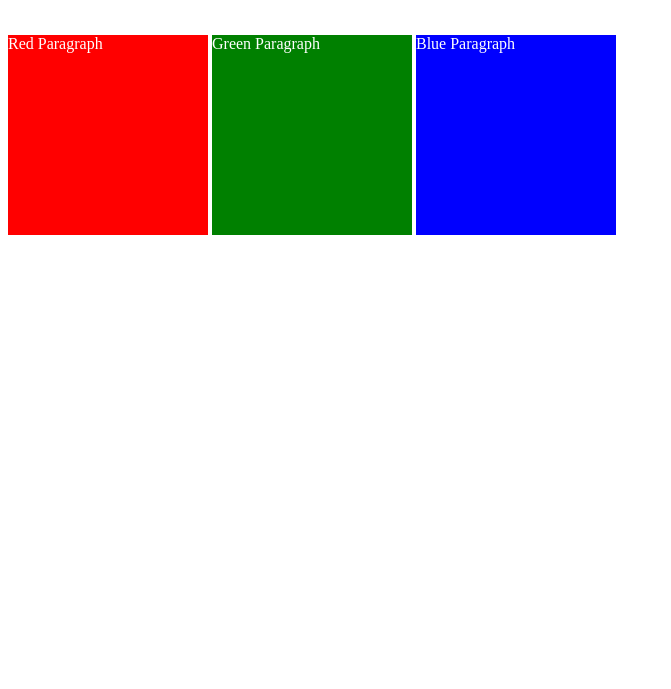
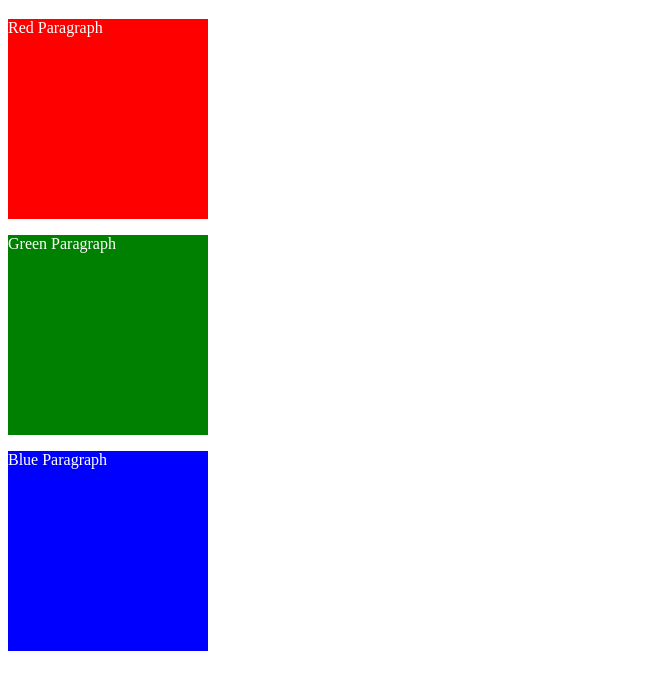
Before and after one commit to Alweare/Dev-Bootcamp, a plain HTML site: page CSS/8.0 CSS Display/index.html in a window 1280 px wide. Shown: the part 61-750 px from the top of the page, without its empty margins (0-671 px from the left). Drawn offline with Linux system fonts and the light colour scheme.

Commit message:
Partie 2 exercice 8.0

```diff
--- a/CSS/8.0 CSS Display/index.html
+++ b/CSS/8.0 CSS Display/index.html
@@ -15,21 +15,21 @@
     }
 
     .red {
-      display: inline-block;
+      display: block;
       width: 200px;
       height: 200px;
       background-color: red;
     }
 
     .green {
-      display: inline-block;
+      display: block;
       width: 200px;
       height: 200px;
       background-color: green;
     }
 
     .blue {
-      display: inline-block;
+      display: block;
       width: 200px;
       height: 200px;
       background-color: blue;
```
